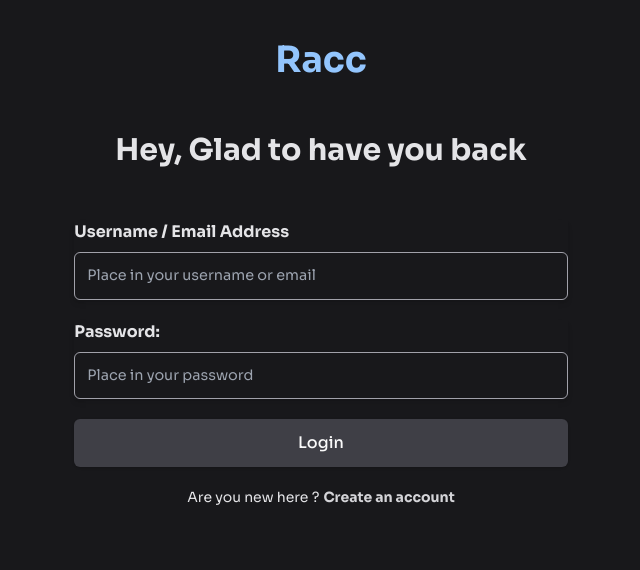
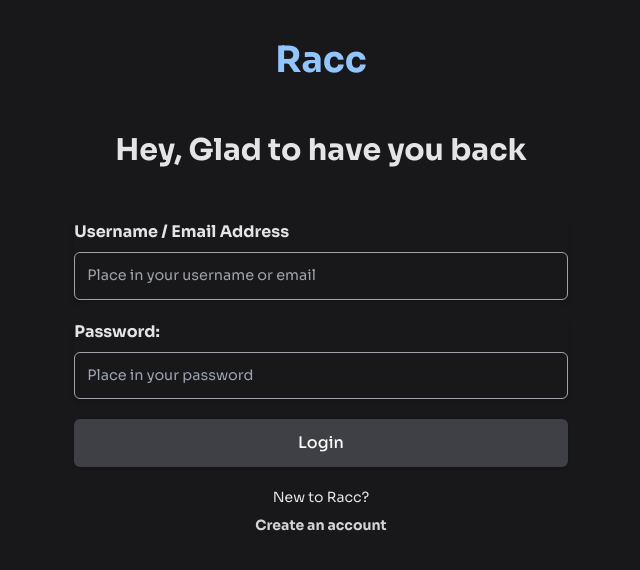
Before and after one commit to fisayo-dev/racc, a React (Vite) app: page /login in a window 1280 px wide. Shown: the top 570 px of the page, without its empty margins (319-959 px from the left). Built offline with nearby package versions, Linux system fonts and the light colour scheme; no server answers.

Commit message:
jsx: chnaged look of login footer

```diff
--- a/src/pages/Login.jsx
+++ b/src/pages/Login.jsx
@@ -4,7 +4,7 @@ import { useEffect, useState } from "react";
 import { useAuth } from "../context/AuthContext";
 const Login = () => {
   const navigate = useNavigate();
-  const { user, loginUser} = useAuth();
+  const { user, loginUser } = useAuth();
   // Input states
   const [emailUsername, setEmailUsername] = useState("");
   const [password, setPassword] = useState("");
@@ -31,7 +31,7 @@ const Login = () => {
         email: emailUsername,
         password,
       };
-      loginUser(userData)
+      loginUser(userData);
     }
   };
 
@@ -91,10 +91,10 @@ const Login = () => {
             >
               <p>Login</p>
             </Button>
-            <div className="text-sm flex justify-center items-center gap-1">
-              <p>Are you new here ? </p>
+            <div className="text-sm grid text-center items-center gap-2 ">
+              <p>New to Racc? </p>
               <Link
-                to="/signup"
+                to="/login"
                 className="text-zinc-300 hover:text-zinc-200 font-bold"
               >
                 Create an account
```
